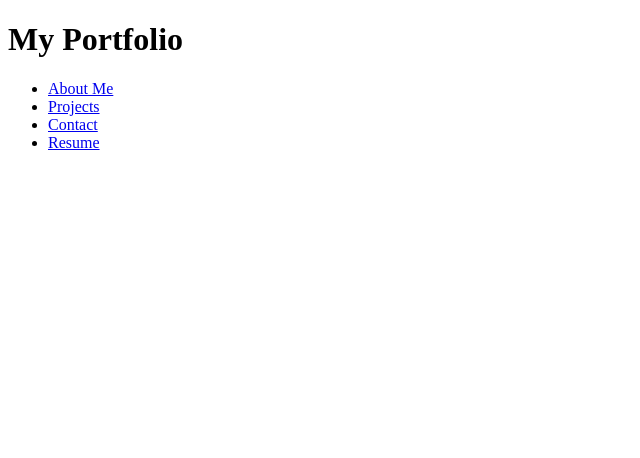
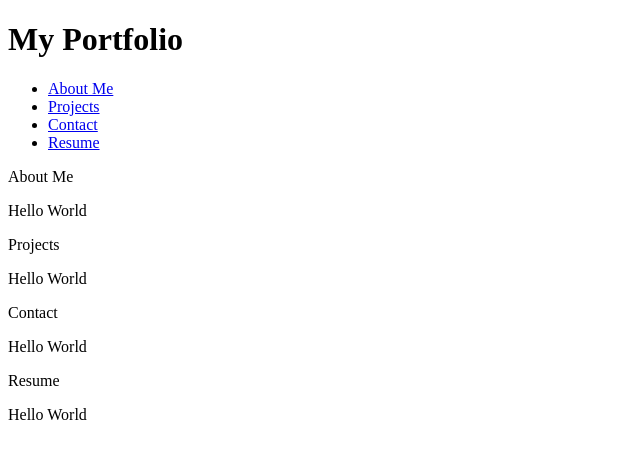
Before and after one commit to dvdhyn/mod2-challenge, a plain HTML site: page index.html in a window 1280 px wide. Shown: the whole page, without its empty margins (0-640 px from the left). Drawn offline with Linux system fonts and the light colour scheme.

Commit message:
Added semantic tags to index.html

```diff
--- a/index.html
+++ b/index.html
@@ -12,16 +12,32 @@
       <h1>My Portfolio</h1>
       <nav>
         <ul class="links">
-                    <li><a href="#">About Me</a></li>
-                    <li><a href="#">Projects</a></li>
-                    <li><a href="#">Contact</a></li>
-                    <li><a href="#">Resume</a></li>
+          <li><a href="#bio">About Me</a></li>
+          <li><a href="#projects">Projects</a></li>
+          <li><a href="#contact">Contact</a></li>
+          <li><a href="#resume">Resume</a></li>
         </ul>
       </nav>
     </header>
-        <section>
-
+    <main>
+      <div class="parts">
+        <section id="bio">
+          <header>About Me</header>
+            <p>Hello World</p>
         </section>
+        <section id="projects">
+          <header>Projects</header>
+          <p>Hello World</p>
+        </section>
+        <section id="contact">
+          <header>Contact</header>
+          <p>Hello World</p>
+        </section>
+        <section id="resume">
+          <header>Resume</header>
+          <p>Hello World</p>
+        </section>
+    </main>
   </body>
 
   <footer>
```
Lines whose indentation alone changed are shown as unchanged.
